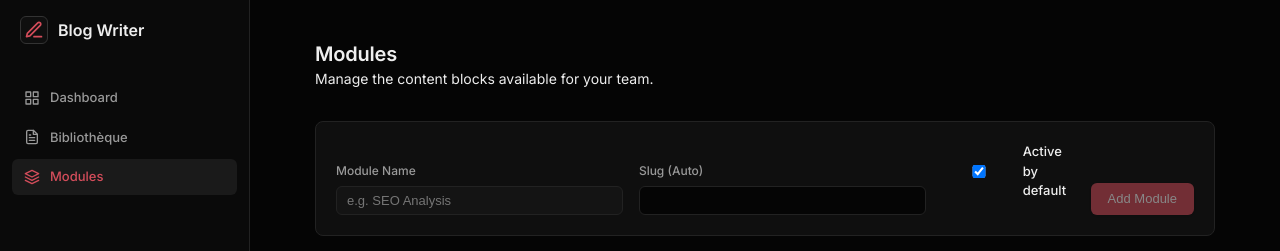
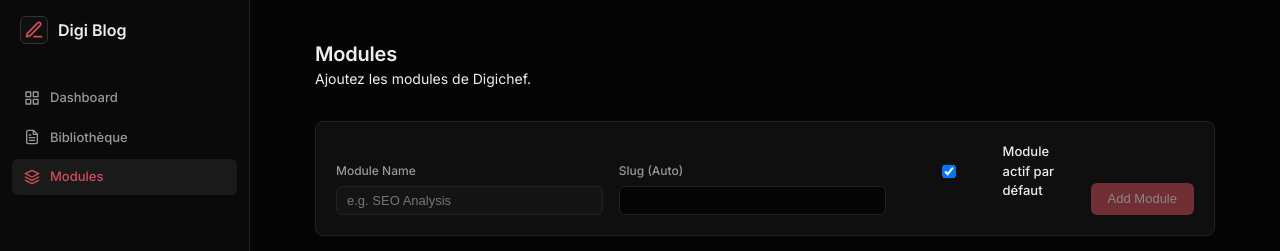
Before and after one commit to monaa179/front-blog, a Nuxt app: page /modules in a window 1280 px wide. Shown: the top 251 px of the page. Built offline with nearby package versions, Linux system fonts and the light colour scheme; no server answers; the database is empty.

Commit message:
[ADD] modifs text

```diff
--- a/app/layouts/default.vue
+++ b/app/layouts/default.vue
@@ -5,7 +5,7 @@
         <div class="logo-box">
           <svg xmlns="http://www.w3.org/2000/svg" width="20" height="20" viewBox="0 0 24 24" fill="none" stroke="currentColor" stroke-width="2" stroke-linecap="round" stroke-linejoin="round"><path d="M12 20h9"></path><path d="M16.5 3.5a2.121 2.121 0 0 1 3 3L7 19l-4 1 1-4L16.5 3.5z"></path></svg>
         </div>
-        <span>Blog Writer</span>
+        <span>Digi Blog</span>
       </div>
 
       <nav class="nav-links">
--- a/app/pages/dashboard.vue
+++ b/app/pages/dashboard.vue
@@ -3,7 +3,7 @@
     <div class="page-header">
       <div class="header-text">
         <h1>Dashboard</h1>
-        <p class="subtitle">Vue d'ensemble de votre pipeline de contenu.</p>
+        <p class="subtitle">Vue d'ensemble des articles.</p>
       </div>
       <div class="header-actions">
         <!-- Future: Filters or global actions -->
--- a/app/pages/login.vue
+++ b/app/pages/login.vue
@@ -2,8 +2,8 @@
   <div class="login-container">
     <div class="login-card">
       <div class="logo">
-        <h1 class="brand">BlogWriter</h1>
-        <p class="subtitle">Internal Content Automation</p>
+        <h1 class="brand">Digi Blog</h1>
+        <p class="subtitle">Transformez l’actualité en articles de blog prêts à publier</p>
       </div>
 
       <form @submit.prevent="handleLogin" class="login-form">
--- a/app/pages/modules.vue
+++ b/app/pages/modules.vue
@@ -3,7 +3,7 @@
     <div class="header-row">
       <div class="title-section">
         <h1>Modules</h1>
-        <p class="subtitle">Manage the content blocks available for your team.</p>
+        <p class="subtitle">Ajoutez les modules de Digichef.</p>
       </div>
     </div>
 
@@ -31,7 +31,7 @@
         <div class="form-group checkbox-group">
            <label class="checkbox-label">
              <input type="checkbox" v-model="newModule.active">
-             <span>Active by default</span>
+             <span>Module actif par défaut</span>
            </label>
         </div>
         <div class="form-actions">
```
